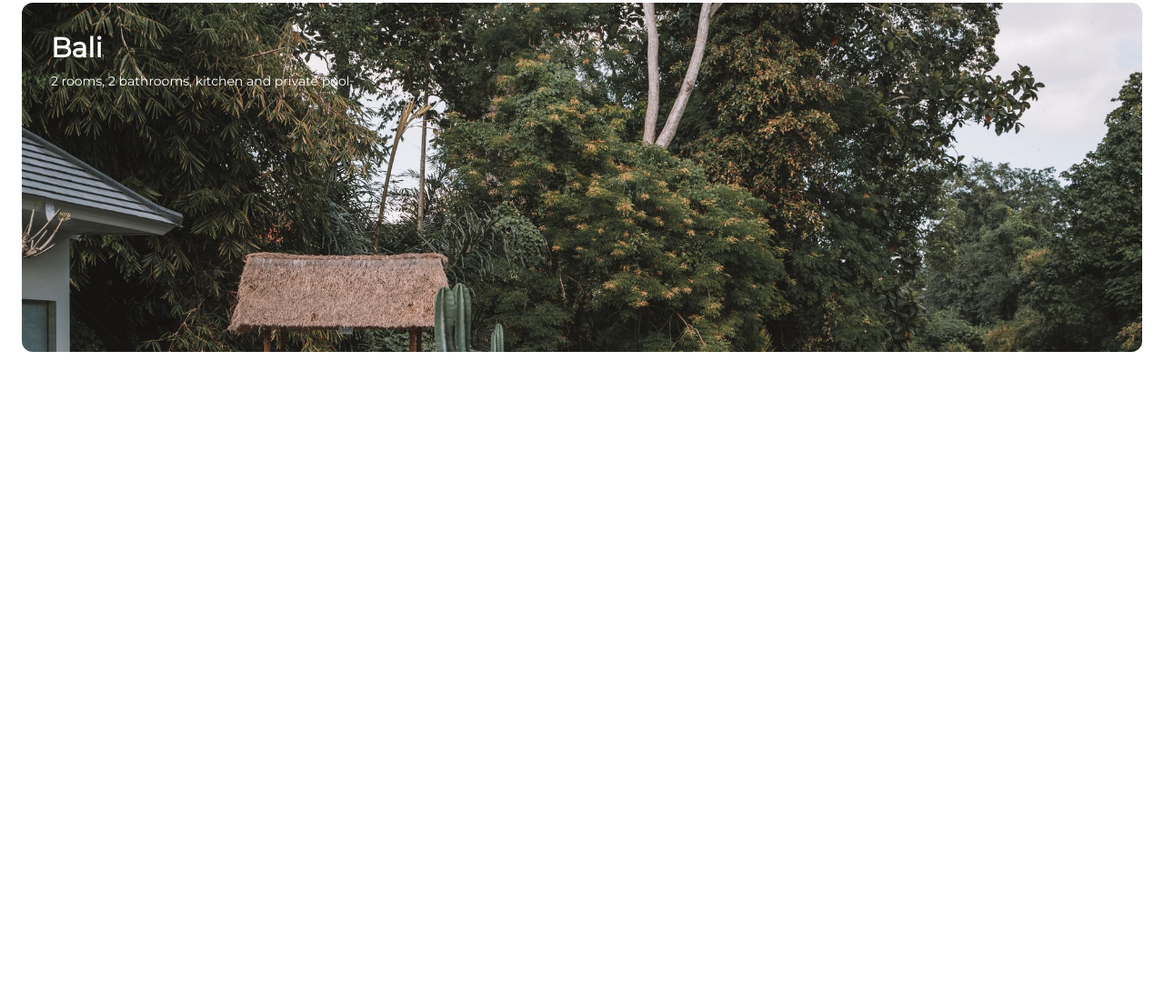
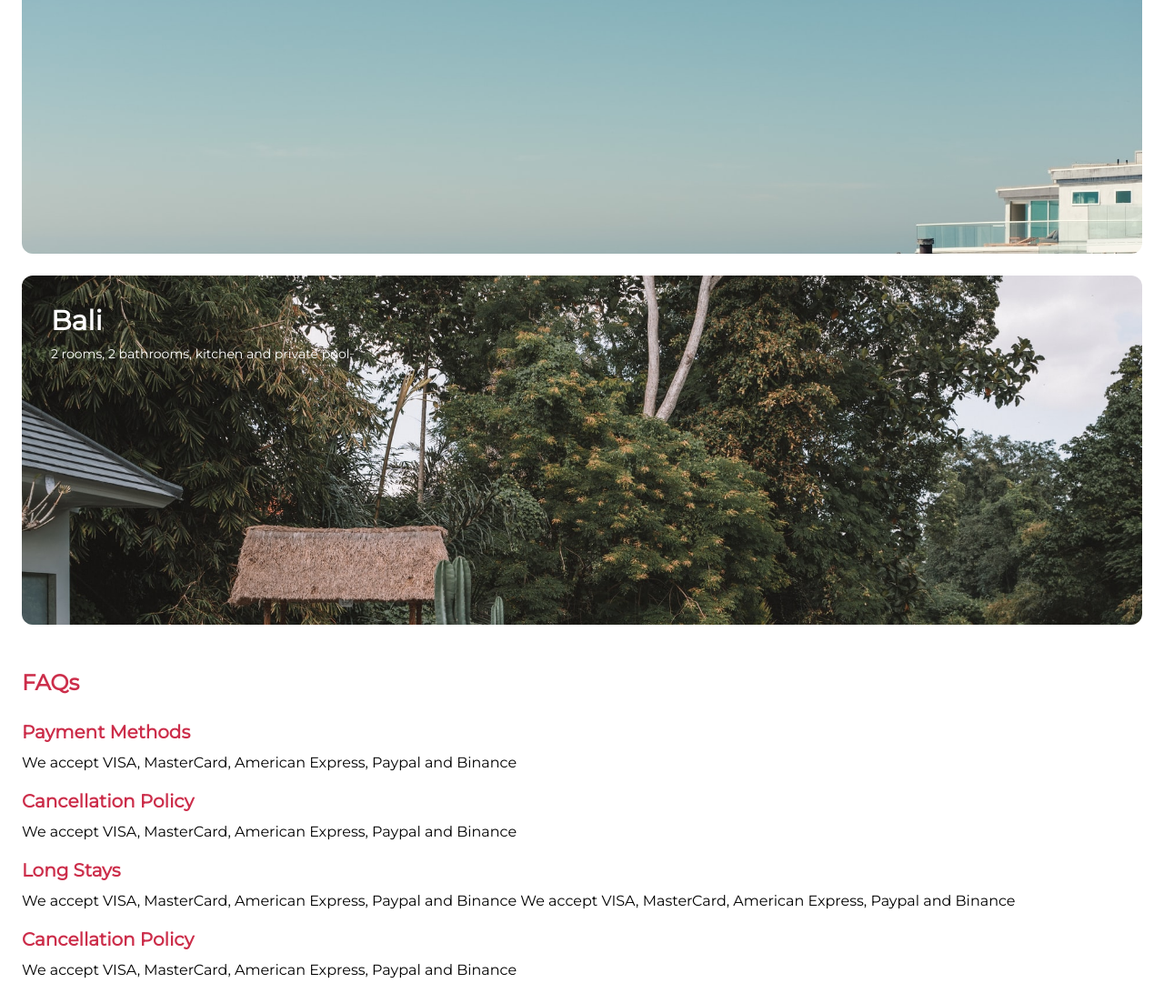
Before and after one commit to salinatomass/platzi-travel, a website built with Vite: page index.html in a window 1280 px wide. Shown: the part 1693-2796 px from the top of the page at 91% size. Before the commit the page ends 2104 px from the top, so only its background shows below. Built offline with nearby package versions, Linux system fonts and the light colour scheme.

Commit message:
FAQs section

```diff
--- a/index.html
+++ b/index.html
@@ -22,7 +22,7 @@
     <div id="tab_bar"></div>
 
     <!-- HERO -->
-    <section id="hero" class="hidden">
+    <section id="hero" class="">
       <div class="relative w-full h-3/4">
         <figure class="w-full h-full">
           <img
@@ -41,7 +41,7 @@
             placeholder="San Francisco"
           />
           <button
-            class="w-40 bg-white text-md text-primary font-semibold py-3 rounded-full shadow-sm transition transition-all duration-500 ease-in-out hover:bg-primary hover:text-white hover:translate-y-1 hover:scale-110"
+            class="w-40 bg-white text-md text-primary font-semibold py-3 rounded-full shadow-sm transition transition-all duration-500 ease-in-out hover:bg-primary hover:text-white hover:-translate-y-1 hover:scale-110"
             type="button"
           >
             Explore More
@@ -126,7 +126,40 @@
         </div>
       </section>
       <!-- FAQs -->
-      <section id="FAQs"></section>
+      <section id="faqs" class="p-6">
+        <h2 class="text-2xl font-semibold text-primary">FAQs</h2>
+        <ul class="flex flex-col space-y-4 mt-6">
+          <li>
+            <p class="text-primary text-xl font-semibold">Payment Methods</p>
+            <p class="font-medium text-md pt-2">
+              We accept VISA, MasterCard, American Express, Paypal and Binance
+            </p>
+          </li>
+          <li>
+            <p class="text-primary text-xl font-semibold">
+              Cancellation Policy
+            </p>
+            <p class="font-medium text-md pt-2">
+              We accept VISA, MasterCard, American Express, Paypal and Binance
+            </p>
+          </li>
+          <li>
+            <p class="text-primary text-xl font-semibold">Long Stays</p>
+            <p class="font-medium text-md pt-2">
+              We accept VISA, MasterCard, American Express, Paypal and Binance
+              We accept VISA, MasterCard, American Express, Paypal and Binance
+            </p>
+          </li>
+          <li>
+            <p class="text-primary text-xl font-semibold">
+              Cancellation Policy
+            </p>
+            <p class="font-medium text-md pt-2">
+              We accept VISA, MasterCard, American Express, Paypal and Binance
+            </p>
+          </li>
+        </ul>
+      </section>
     </main>
 
     <!-- FOOTER -->
```
